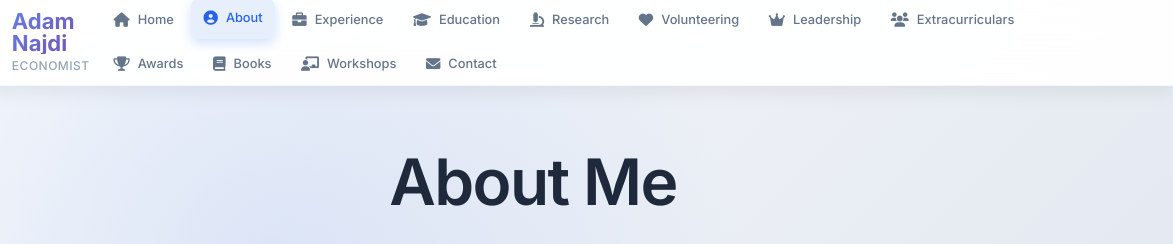
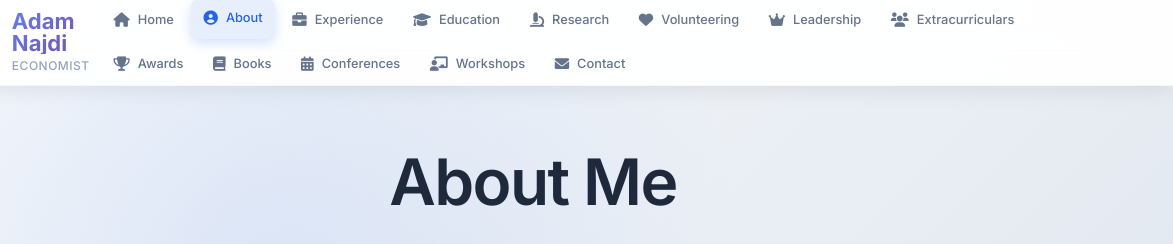
Before and after one commit to najdiadam/adamnajdi, a plain HTML site: page about.html in a window 1280 px wide. Shown: the top 244 px of the page, 107-1280 px from the left. Drawn offline with Linux system fonts and the light colour scheme.

Commit message:
Update about.html

```diff
--- a/about.html
+++ b/about.html
@@ -65,6 +65,10 @@
                 <i class="fas fa-book"></i>
                 <span>Books</span>
             </a>
+            <a href="conferences.html" class="nav-link">
+    <i class="fas fa-calendar-alt"></i>
+    <span>Conferences</span>
+</a>
             <a href="workshops.html" class="nav-link">
                 <i class="fas fa-chalkboard-teacher"></i>
                 <span>Workshops</span>
```
